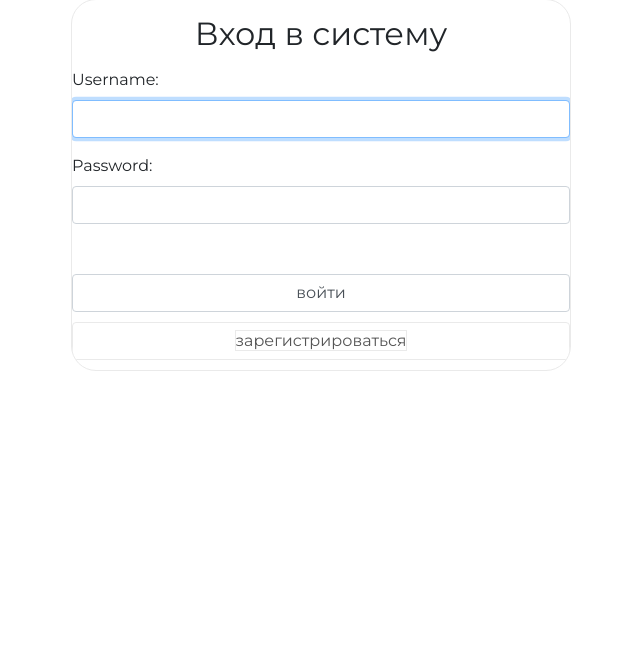
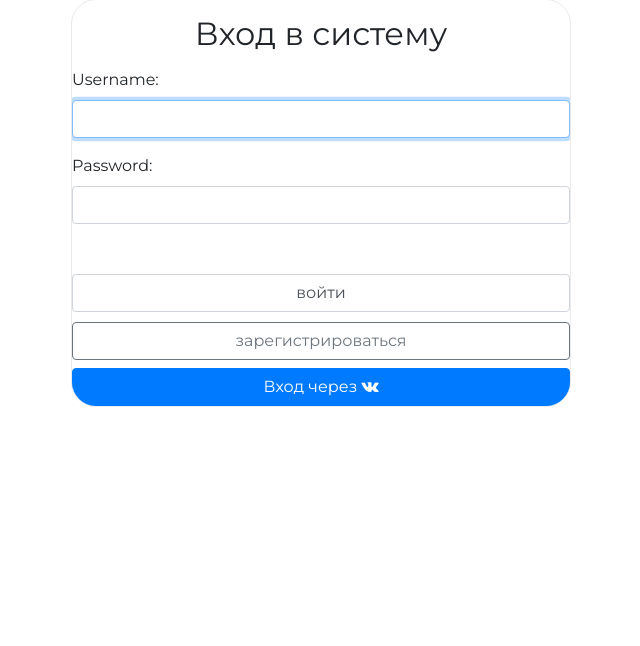
Before and after one commit to vash050/django_second, a Django app: page /auth/login/ in a window 1280 px wide. Shown: the part 101-747 px from the top of the page, without its empty margins (319-959 px from the left). Run offline with Django 3.2, Linux system fonts and the light colour scheme; parts of the project's set-up code (start-up, migrations or seed data) failed here and were passed over; some libraries are stand-ins or nearby versions.

Commit message:
-auth vk

```diff
--- a/authnapp/models.py
+++ b/authnapp/models.py
@@ -7,7 +7,7 @@ from django.utils.timezone import now
 
 class ShopUser(AbstractUser):
     avatar = models.ImageField(upload_to="users_avatars", blank=True)
-    age = models.PositiveIntegerField(verbose_name="возраст")
+    age = models.PositiveIntegerField(verbose_name="возраст", default=18)
     activation_key = models.CharField(verbose_name='ключ подтверждения', max_length=128, blank=True)
     activation_key_expires = models.DateTimeField(
         verbose_name='актуальность ключа', default=(now() + timedelta(hours=48))
--- a/authnapp/templates/authnapp/login.html
+++ b/authnapp/templates/authnapp/login.html
@@ -12,10 +12,13 @@
     <br>
     <input class="form-control" type="submit" value="войти">
 </form>
-<button class="btn btn-round form-control">
-    <a href="{% url 'auth:register' %}" class="">
-        зарегистрироваться
-    </a>
-</button>
+<a href="{% url 'auth:register' %}" class="btn btn-outline-secondary btn-block" role="button">
+    зарегистрироваться
+</a>
+<a href="{% url 'social:begin' 'vk-oauth2' %}?next=/" class="btn btn-primary btn-block" role="button">
+    Вход через <i class="fa fa-vk" aria-hidden="true"></i>
+</a>
+
+
 
 {% endblock content %}
--- a/authnapp/views.py
+++ b/authnapp/views.py
@@ -91,7 +91,7 @@ def verify(request, email, activation_key):
             print(f'user {user} is activated')
             user.is_active = True
             user.save()
-            auth.login(request, user)
+            auth.login(request, user, backend="django.contrib.auth.backends.ModelBackend")
 
             return render(request, 'authnapp/verification.html')
         # else:
--- a/geekshop/urls.py
+++ b/geekshop/urls.py
@@ -1,7 +1,7 @@
 from django.conf import settings
 from django.conf.urls import include
 from django.conf.urls.static import static
-from django.urls import re_path
+from django.urls import re_path, path
 
 import mainapp.views as mainapp
 
@@ -12,6 +12,7 @@ urlpatterns = [
     # path("products/", include("mainapp.urls", namespace="products")),
     re_path(r"^contact/", mainapp.contact, name="contact"),
     # path("contact/", mainapp.contact, name="contact"),
+    path("", include("social_django.urls", namespace="social")),
     re_path(r"^auth/", include("authnapp.urls", namespace="auth")),
     # path("auth/", include("authnapp.urls", namespace="auth")),
     re_path(r"^basket/", include("basketapp.urls", namespace="basket")),
```
Also changed, not shown: geekshop/settings.py (+25 -0 lines), requirements.txt (+12 -0 lines), authnapp/migrations/0003_default_age.py (added).
